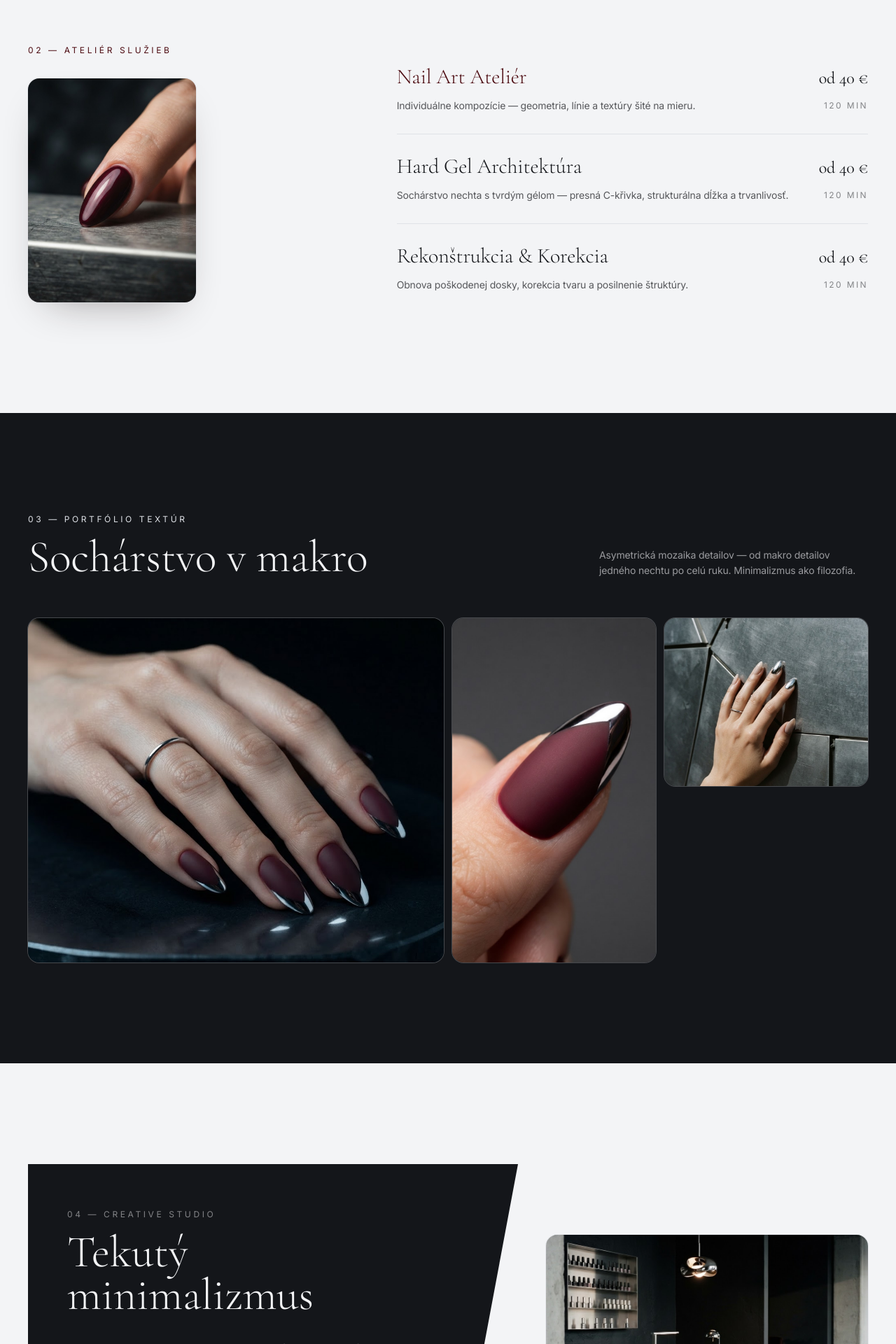
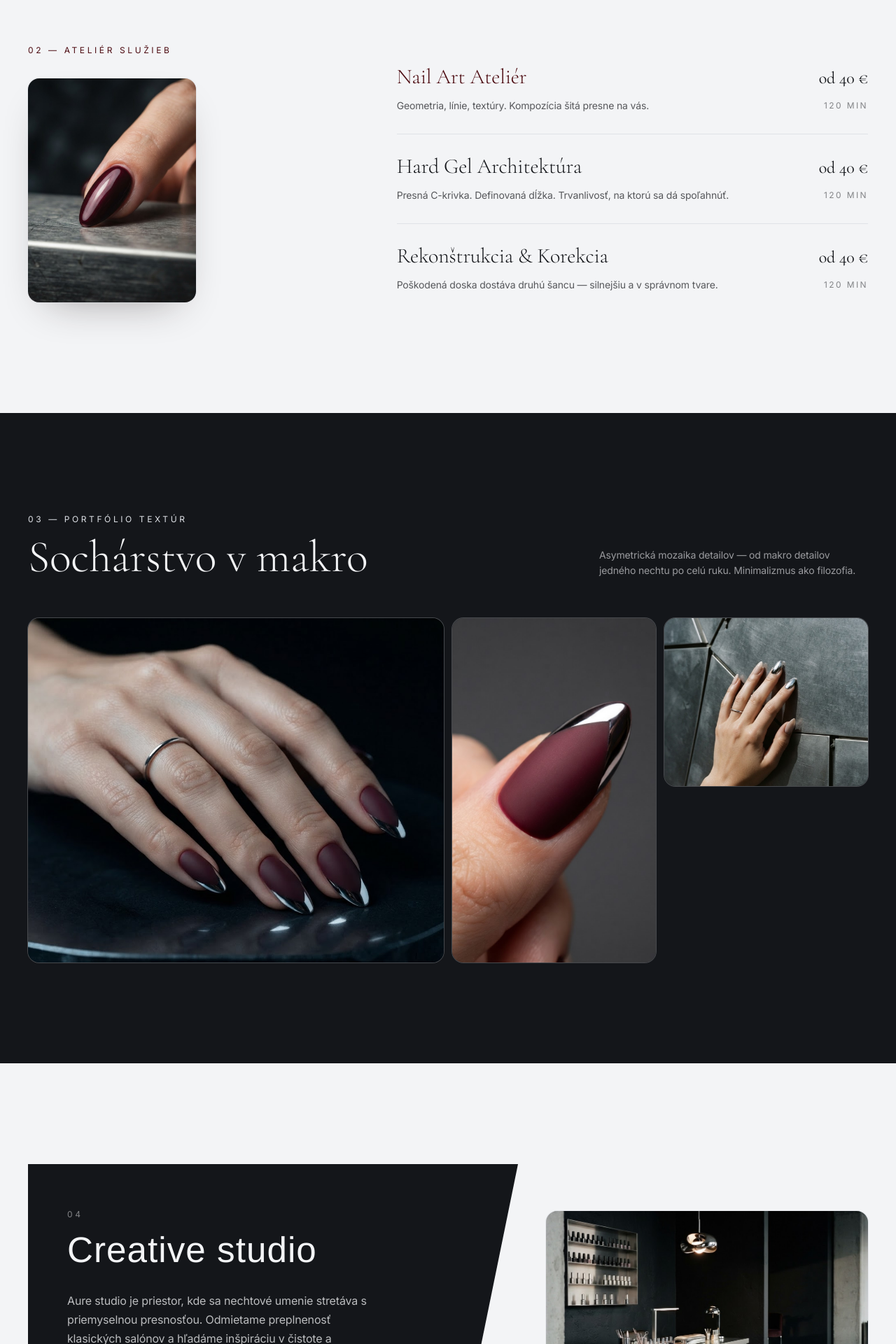
Before and after one commit to Mindy-sro/aure-studio, a React (Vite) app: page / in a window 1280 px wide. Shown: the part 880-2800 px from the top of the page at 70% size. Built offline with nearby package versions, Linux system fonts and the light colour scheme.

Commit message:
feat: apply client feedback round 2

```diff
--- a/src/components/aure/About.jsx
+++ b/src/components/aure/About.jsx
@@ -10,13 +10,13 @@ export default function About({ interiorImage, atmosphereImage }) {
           <div
             className="lg:col-span-7 relative bg-[hsl(var(--obsidian))] text-[hsl(var(--chrome))] px-6 py-12 lg:px-14 lg:py-16 flex flex-col justify-center lg:diagonal-clip">
 
-            <p className="text-xs uppercase tracking-[0.3em] text-[hsl(var(--chrome))]/50 mb-4">04 — CREATIVE STUDIO</p>
-            <h2 className="font-heading font-light text-[clamp(2.5rem,5vw,4.5rem)] leading-[0.95] text-[hsl(var(--chrome))]">
-              Tekutý<br />minimalizmus
+            <p className="text-xs uppercase tracking-[0.3em] text-[hsl(var(--chrome))]/50 mb-4">04</p>
+            <h2 className="font-logo font-light text-[clamp(2rem,4vw,3.25rem)] leading-[1.05] tracking-[0.02em] text-[hsl(var(--chrome))]">
+              Creative studio
             </h2>
             <div className="mt-8 space-y-5 text-base leading-[1.7] text-[hsl(var(--chrome))]/75 max-w-md">
               <p>
-                AURE STUDIO je priestor, kde sa nechtové umenie stretáva s priemyselnou presnosťou.
+                Aure studio je priestor, kde sa nechtové umenie stretáva s priemyselnou presnosťou.
                 Odmietame preplnenosť klasických salónov a hľadáme inšpiráciu v čistote a atmosfére
                 architektonických ateliérov.
               </p>
--- a/src/components/aure/Footer.jsx
+++ b/src/components/aure/Footer.jsx
@@ -13,7 +13,7 @@ export default function Footer() {
           <div className="md:col-span-4">
             <Logo size="2rem" dark />
             <p className="mt-4 text-[0.7rem] text-[hsl(var(--chrome))]/60 max-w-xs leading-relaxed">
-              Nechtové štúdio. Industriálny luxus a tekutý minimalizmus.
+              Detail, ktorý si všimneš.
             </p>
           </div>
 
--- a/src/components/aure/Hero.jsx
+++ b/src/components/aure/Hero.jsx
@@ -22,7 +22,7 @@ export default function Hero({ heroImage }) {
           <p className="font-logo max-w-md text-lg md:text-xl font-light leading-relaxed tracking-[0.02em] text-[hsl(var(--chrome))]">
             Malý detail, veľký rozdiel.<br />
             Tvorba nechtov je výnimočný rituál, ktorý radi spríjemníme profesionálnym prostredím.<br />
-            Nechty s podpisom AURE.
+            Nechty s podpisom aure.
           </p>
           <div className="flex items-center gap-4">
             <a
--- a/src/components/aure/Services.jsx
+++ b/src/components/aure/Services.jsx
@@ -4,19 +4,19 @@ import { Image } from "@/components/ui/image";
 const services = [
 {
   name: "Nail Art Ateliér",
-  desc: "Individuálne kompozície — geometria, línie a textúry šité na mieru.",
+  desc: "Geometria, línie, textúry. Kompozícia šitá presne na vás.",
   price: "od 40 €",
   duration: "120 min"
 },
 {
   name: "Hard Gel Architektúra",
-  desc: "Sochárstvo nechta s tvrdým gélom — presná C-křivka, strukturálna dĺžka a trvanlivosť.",
+  desc: "Presná C-krivka. Definovaná dĺžka. Trvanlivosť, na ktorú sa dá spoľahnúť.",
   price: "od 40 €",
   duration: "120 min"
 },
 {
   name: "Rekonštrukcia & Korekcia",
-  desc: "Obnova poškodenej dosky, korekcia tvaru a posilnenie štruktúry.",
+  desc: "Poškodená doska dostáva druhú šancu — silnejšiu a v správnom tvare.",
   price: "od 40 €",
   duration: "120 min"
 }];
--- a/src/pages/AboutMe.jsx
+++ b/src/pages/AboutMe.jsx
@@ -55,7 +55,7 @@ export default function AboutMe() {
               </p>
               <div className="mt-8 space-y-5 text-base leading-relaxed text-[hsl(var(--obsidian))]/70">
                 <p>
-                  Hana založila AURE Studio s jednou víziou: pretaviť presnosť nerezovej ocele
+                  Hana založila aure studio s jednou víziou: pretaviť presnosť nerezovej ocele
                   do jemnej choreografie nechtového umenia.
                 </p>
                 <p>
@@ -70,7 +70,7 @@ export default function AboutMe() {
                   výsledok, ktorý pôsobí prirodzene, čisto a dokonale.
                 </p>
                 <p>
-                  Pre Hanu je AURE Studio viac než miesto, kde vznikajú krásne nechty. Je to
+                  Pre Hanu je aure studio viac než miesto, kde vznikajú krásne nechty. Je to
                   priestor, v ktorom sa spája precíznosť, estetika a pokoj — a kde má každý detail
                   svoje miesto.
                 </p>
--- a/src/pages/Contact.jsx
+++ b/src/pages/Contact.jsx
@@ -27,9 +27,9 @@ export default function Contact() {
   return (
     <div className="bg-[hsl(var(--chrome))]">
       <Navbar />
-      <section id="kontakt" className="pt-40 pb-28 lg:pt-48 lg:pb-36">
+      <section id="kontakt" className="pt-28 pb-20 lg:pt-48 lg:pb-36">
         <div className="mx-auto max-w-[1400px] px-6 lg:px-10">
-          <div className="steel-rule mt-16 mb-12" />
+          <div className="steel-rule mb-10 lg:mt-16 lg:mb-12" />
 
           <div className="grid lg:grid-cols-12 gap-10 lg:gap-16 items-start">
             {/* Contact info */}
@@ -92,8 +92,8 @@ export default function Contact() {
             </div>
 
             {/* Map */}
-            <div className="lg:col-span-7">
-              <div className="max-w-[30rem] aspect-[3/4] overflow-hidden rounded-2xl bg-[hsl(var(--steel))] shadow-[0_24px_60px_-30px_rgba(34,25,25,0.45)] ring-1 ring-[hsl(var(--steel))]/60">
+            <div className="order-first lg:order-none lg:col-span-7">
+              <div className="max-w-[30rem] aspect-[4/3] lg:aspect-[3/4] overflow-hidden rounded-2xl bg-[hsl(var(--steel))] shadow-[0_24px_60px_-30px_rgba(34,25,25,0.45)] ring-1 ring-[hsl(var(--steel))]/60">
                 {mapAllowed ? (
                   <iframe
                     title="Mapa — AURE Studio, Fándlyho 1, Košice"
```
